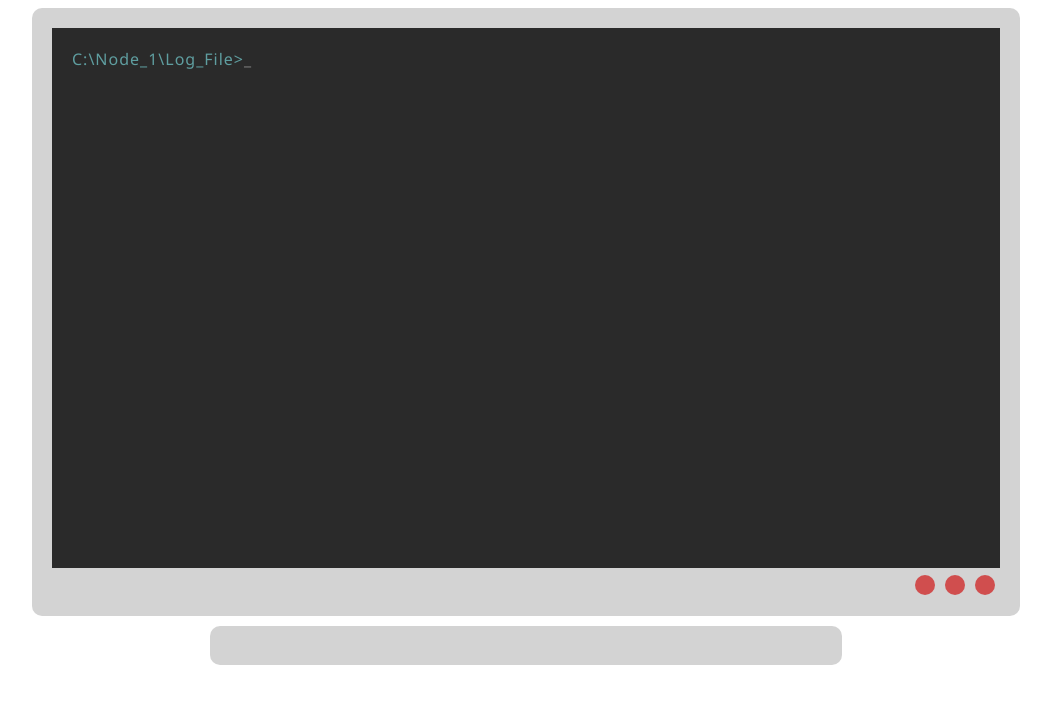
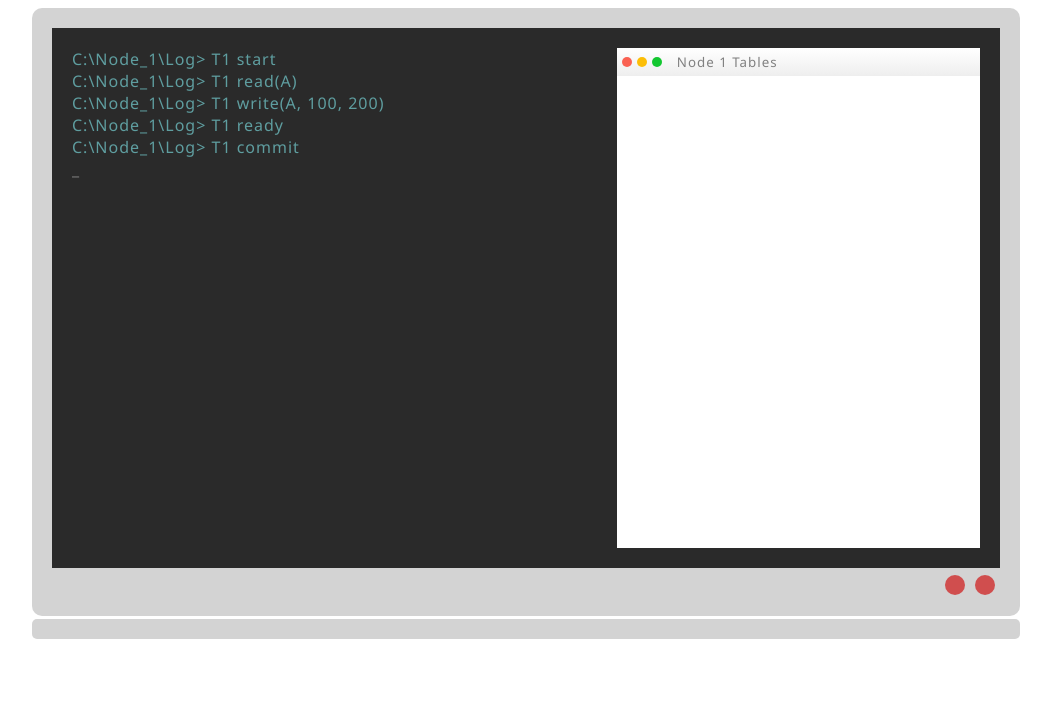
Before and after one commit to norielleaguila/advandb_mco3, a plain HTML site: page index.html in a window 1280 px wide. Shown: the whole page, without its empty margins (114-1165 px from the left). Drawn offline with Linux system fonts and the light colour scheme; no server answers.

Commit message:
added tables window

```diff
--- a/css/index.css
+++ b/css/index.css
@@ -17,12 +17,17 @@ button{
 
 #navbar{
     background-color: black;
+
     width:75%;
+
     margin: auto;
     margin-top: 10px;
     margin-bottom: 10px;
+
     padding: 10px;
+
     text-align: center;
+
     z-index:100;
 }
 
@@ -36,30 +41,41 @@ button{
 
 #monitor{
     background-color: lightgrey;
+
     width: 75%;
     height: 75%;
+
     margin: auto;
+
     padding: 20px 20px 0px 20px;
+
     border-radius: 10px;
+
     z-index: 10;
 }
 
 #screen{
     background-color: #2a2a2a;
+
     display:block;
 
     height: 85%;
+
     overflow-y: auto;
+
     margin-bottom: 2px;
+
     padding: 20px;
 }
 
 .btn{
     background-color: #d04e4e;
+
     display: inline-block;
     float: right;
 
     margin: 5px;
+
     padding: 10px;
 
     border-radius: 100%;
@@ -71,8 +87,16 @@ button{
     background-color: deepskyblue;
 }
 
+#console{
+    float:left;
+    width: 55%;
+    height: 100%;
+    overflow-y: auto;
+}
+
 .node_1{
     margin:0;
+
     color:cadetblue;
     text-overflow: wrap;
 }
@@ -85,15 +109,65 @@ button{
 #stand{
     background-color: lightgrey;
 
-    width: 50%;
-    height: 5%;
+    width: 75%;
+    height: 20px;
 
     margin: auto;
-    margin-top: 10px;
+    margin-top: 3px;
 
-    border-radius: 10px;
+    padding: 0px 20px 0px 20px;
+
+    border-radius: 5px;
 
     z-index: 10;
+}
+
+#table-window{
+    background-color: white;
+    float: right;
+    width: 40%;
+    height: 100%;
+}
+
+#window-topbar{
+    background-color: #EEEEEE;
+    color:grey;
+    font-size: 10pt;
+    padding: 5px;
+
+    background: -moz-linear-gradient(bottom, #EEEEEE 0%, rgba(0,0,0,0) 100%); /* FF3.6-15 */
+    background: -webkit-linear-gradient(bottom, #EEEEEE 0%,rgba(0,0,0,0) 100%); /* Chrome10-25,Safari5.1-6 */
+    background: linear-gradient(to top, #EEEEEE 0%,rgba(0,0,0,0) 100%); /* W3C, IE10+, FF16+, Chrome26+, Opera12+, Safari7+ */
+    filter: progid:DXImageTransform.Microsoft.gradient( startColorstr='#a6000000', endColorstr='#00000000',GradientType=0 ); /* IE6-9 */
+}
+
+#window-topbar span{
+    margin-left: 10px;
+}
+
+.window-btn{
+    float: left;
+
+    margin-right: 5px;
+    margin-top: 4px;
+
+    padding: 5px;
+
+    border-radius: 100%;
+
+    cursor: pointer;
+}
+
+#window-close{
+    background-color: #FA6152;
+}
+
+#window-maximize{
+    background-color: #FCBE07;
+}
+
+#window-minimize{
+    background-color: #13C730;
 }
 
 @keyframes blink{
--- a/index.html
+++ b/index.html
@@ -21,10 +21,26 @@
         <div id="monitor">
 
             <div id="screen">
-                <span class="node_1">C:\Node_1\Log_File></span><span id=caret>_</span>
+
+                <div id="console">
+                    <p class="node_1">C:\Node_1\Log> T1 start </p>
+                    <p class="node_1">C:\Node_1\Log> T1 read(A) </p>
+                    <p class="node_1">C:\Node_1\Log> T1 write(A, 100, 200) </p>
+                    <p class="node_1">C:\Node_1\Log> T1 ready </p>
+                    <p class="node_1">C:\Node_1\Log> T1 commit </p>
+                    <span id=caret>_</span>
+                </div>
+
+                <div id="table-window">
+                    <div id="window-topbar">
+                        <span>Node 1 Tables</span>
+                        <a class="window-btn" id="window-close"> </a>
+                        <a class="window-btn" id="window-maximize"></a>
+                        <a class="window-btn" id="window-minimize"></a>
+                    </div>
+                </div>
+
             </div>
-
-            <a class="btn" href="index.html"></a>
 
             <a class="btn" href=""></a>
 
```
Also changed, not shown: 1 other file.
